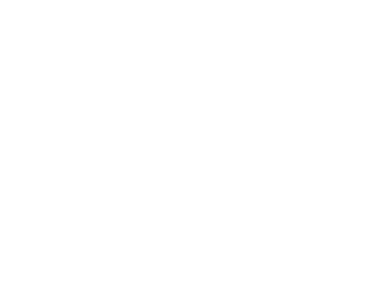
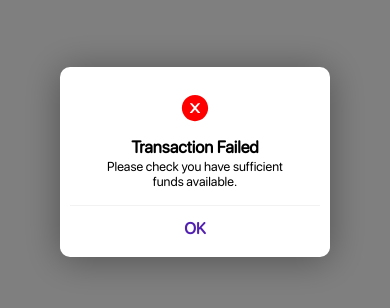
Before and after one commit to davitITguy/tipper-app, a React (Create React App) app: page /fail in a window 390 px wide. Shown: the part 260-568 px from the top of the page. Built offline with nearby package versions, Linux system fonts and the light colour scheme.

Commit message:
pre final prj

```diff
--- a/package.json
+++ b/package.json
@@ -8,6 +8,7 @@
     "@testing-library/user-event": "^13.5.0",
     "react": "^18.2.0",
     "react-dom": "^18.2.0",
+    "react-icons": "^4.4.0",
     "react-router-dom": "^6.3.0",
     "react-scripts": "5.0.1",
     "sass": "^1.53.0",
--- a/src/App.js
+++ b/src/App.js
@@ -1,20 +1,26 @@
 import "./App.scss";
 import Home from "./pages/Home";
+import { Routes, Route } from "react-router-dom";
+import Tip from "./pages/Tippage/Tip";
+import SuccessModal from "components/modals/SuccessModal";
+import FailModal from "components/modals/FailModal";
+import { useState } from "react";
+import Modal from "components/modals/Modal";
 
-import ReactDOM from "react-dom/client";
-import { BrowserRouter, Routes, Route } from "react-router-dom";
-import Tip from "./pages/Tippage/Tip";
-import { useEffect } from "react";
+const App = () => {
+  const [modal, setModal] = useState(false);
 
-function App() {
   return (
     <div>
+      {modal && <Modal type={"fail"} />}
       <Routes>
         <Route path="/" element={<Home />} />
         <Route path="/tippage" element={<Tip />} />
+        <Route path="/success" element={<SuccessModal />} />
+        <Route path="/fail" element={<FailModal />} />
       </Routes>
     </div>
   );
-}
+};
 
 export default App;
--- a/src/App.scss
+++ b/src/App.scss
@@ -14,6 +14,51 @@
     display: flex;
     align-items: center;
     justify-content: center;
+
+    #modal {
+      width: 100vw;
+      height: 100vh;
+      display: flex;
+      justify-content: center;
+      align-items: center;
+      background: rgba(0, 0, 0, 0.5);
+      position: fixed;
+      left: 0px;
+
+      .fail {
+        width: 270px;
+        background-color: white;
+        padding: 10px;
+        border-radius: 10px;
+        box-shadow: 0px 3px 36px 0px rgba(0, 0, 0, 0.36);
+        -webkit-box-shadow: 0px 3px 36px 0px rgba(0, 0, 0, 0.36);
+        -moz-box-shadow: 0px 3px 36px 0px rgba(0, 0, 0, 0.36);
+        svg {
+          margin-top: 16px;
+          color: red;
+        }
+      }
+      .success {
+        width: 270px;
+        background-color: white;
+        padding: 10px;
+        border-radius: 10px;
+        box-shadow: 0px 3px 36px 0px rgba(0, 0, 0, 0.36);
+        -webkit-box-shadow: 0px 3px 36px 0px rgba(0, 0, 0, 0.36);
+        -moz-box-shadow: 0px 3px 36px 0px rgba(0, 0, 0, 0.36);
+        svg {
+          margin-top: 16px;
+          border: 1px solid green;
+          color: white;
+          background-color: green;
+          border-radius: 50%;
+          padding: 2px;
+        }
+        h2 {
+          margin-top: 14px;
+        }
+      }
+    }
     h1 {
       margin-top: 127px;
       color: #60c8c8;
@@ -38,6 +83,7 @@
       flex-direction: column;
       @include flex-center(center);
       margin-top: 85px;
+
       .btn {
         all: unset;
         border: 1px solid #170738;
@@ -56,8 +102,12 @@
         background-color: #fff;
         color: #170738;
       }
+      a {
+        all: unset;
+      }
     }
   }
+
   .logo-container {
     display: flex;
     align-items: center;
@@ -89,16 +139,25 @@
   display: flex;
   align-items: center;
   justify-content: space-between;
-  gap: 10px;
+
   .tip-btn {
     all: unset;
-
-    //set 2 rem only here
-    padding: 1rem 2rem;
+    box-shadow: 10px 10px 49px 0px rgba(0, 0, 45, 0.25);
+    -webkit-box-shadow: 10px 10px 49px 0px rgba(0, 0, 45, 0.25);
+    -moz-box-shadow: 10px 10px 49px 0px rgba(0, 0, 45, 0.25);
+    padding: 1rem 1.5rem;
     color: #170738;
-    border: 1px solid #170738;
+    border: 1px solid #eef0f3;
     margin: 50px 16px 40px 16px;
     border-radius: 16px;
+    cursor: pointer;
+    font-size: 24px;
+  }
+  .tip-btn:focus {
+    border-color: #93d331;
+  }
+  .tip-btn:active {
+    border-color: #93d331;
   }
 }
 .input-section {
@@ -107,11 +166,19 @@
   justify-content: center;
   flex-direction: column;
   form {
+    display: flex;
+    justify-content: center;
+    flex-direction: column;
+    label {
+      font-size: 13px;
+      margin-bottom: 5px;
+      color: #8a8a8e;
+    }
     input {
       all: unset;
     }
 
-    padding: 1rem;
+    padding: 8px 1rem;
 
     color: #170738;
     border: 1px solid #eef0f3;
@@ -119,6 +186,7 @@
     margin-bottom: 22px;
     border-radius: 16px;
   }
+
   button {
     all: unset;
     padding: 1rem;
@@ -130,3 +198,64 @@
     text-align: center;
   }
 }
+.success {
+  display: flex;
+  align-items: center;
+  justify-content: center;
+  flex-direction: column;
+  width: 50%;
+  text-align: center;
+
+  h2 {
+    margin-top: 14px;
+    margin-bottom: 2px;
+    font-size: 17px;
+    font-weight: 600;
+  }
+  p {
+    font-size: 13px;
+    margin-bottom: 16px;
+    inline-size: 200px;
+    overflow-wrap: break-word;
+  }
+  button {
+    all: unset;
+    font-weight: 600;
+    color: #5220b1;
+    margin-bottom: 9px;
+    cursor: pointer;
+  }
+}
+.fail {
+  display: flex;
+  align-items: center;
+  justify-content: center;
+  flex-direction: column;
+
+  text-align: center;
+
+  h2 {
+    margin-top: 14px;
+    margin-bottom: 2px;
+    font-size: 17px;
+    font-weight: 600;
+  }
+  p {
+    font-size: 13px;
+    margin-bottom: 16px;
+    inline-size: 200px;
+    overflow-wrap: break-word;
+  }
+  .fail--btn--divider {
+    border-top: 1px solid rgba(154, 154, 154, 0.124);
+    width: 100%;
+    padding-top: 13px;
+  }
+  button {
+    all: unset;
+    font-weight: 600;
+    color: #5220b1;
+    margin-bottom: 9px;
+    cursor: pointer;
+  }
+}
--- /dev/null
+++ b/src/components/modals/FailModal.js
@@ -0,0 +1,19 @@
+import React from "react";
+import { AiFillCloseCircle } from "react-icons/ai";
+import { MdOutlineDone } from "react-icons/md";
+
+const FailModal = () => {
+  return (
+    <div id="modal">
+      <div className="fail">
+        <AiFillCloseCircle size={30} />
+        <h2>Transaction Failed</h2>
+        <p>Please check you have sufficient funds available.</p>
+        <div className="fail--btn--divider">
+          <button>OK</button>
+        </div>
+      </div>
+    </div>
+  );
+};
+export default FailModal;
--- /dev/null
+++ b/src/components/modals/Modal.js
@@ -0,0 +1,18 @@
+import React from "react";
+import { AiFillCloseCircle } from "react-icons/ai";
+import { MdDoneOutline } from "react-icons/md";
+
+const Modal = ({ type }) => {
+  return (
+    <div id="modal">
+      <div className={type}>
+        <AiFillCloseCircle size={30} />
+        <h2>Transaction Complete</h2>
+        <p>Your tip was successfully sent to your server's account</p>
+        <button>OK</button>
+      </div>
+    </div>
+  );
+};
+
+export default Modal;
--- /dev/null
+++ b/src/components/modals/SuccessModal.js
@@ -0,0 +1,18 @@
+import React from "react";
+import { MdOutlineDone } from "react-icons/md";
+
+const SuccessModal = () => {
+  return (
+    <div id="modal">
+      <div className="fail">
+        <MdOutlineDone size={30} />
+        <h2>Transaction Complete</h2>
+        <p>Your tip was successfully sent to your server's account</p>
+        <div className="fail--btn--divider">
+          <button>OK</button>
+        </div>
+      </div>
+    </div>
+  );
+};
+export default SuccessModal;
--- a/src/pages/Home/Home.js
+++ b/src/pages/Home/Home.js
@@ -13,7 +13,13 @@
       </div>
       <div className="btns">
         <button className="btn btn-dark">
-          <Link to="/tippage">Continue with app</Link>
+          <a href="https://play.google.com/store/games" target="_blank">
+            Continue with app
+          </a>
+
+          {/* <Link to={{ pathname: "https://play.google.com/store/games" }} target="_blank">
+            Continue with app
+          </Link> */}
         </button>
         <button className="btn btn-light">
           <Link to="/TipPage">Continue as guest</Link>
--- a/src/pages/Tippage/Tip.js
+++ b/src/pages/Tippage/Tip.js
@@ -15,7 +15,8 @@
       </div>
       <div className="input-section">
         <form>
-          <input type="text" placeholder="$0,00" />
+          <label>Custom Amount</label>
+          <input type="text" name="ammount" placeholder="$0,00" />
         </form>
         <button className="btn btn-dark">Give Tip</button>
       </div>
```
Also changed, not shown: 1 other file (tests, documents, lock files or other folders).
